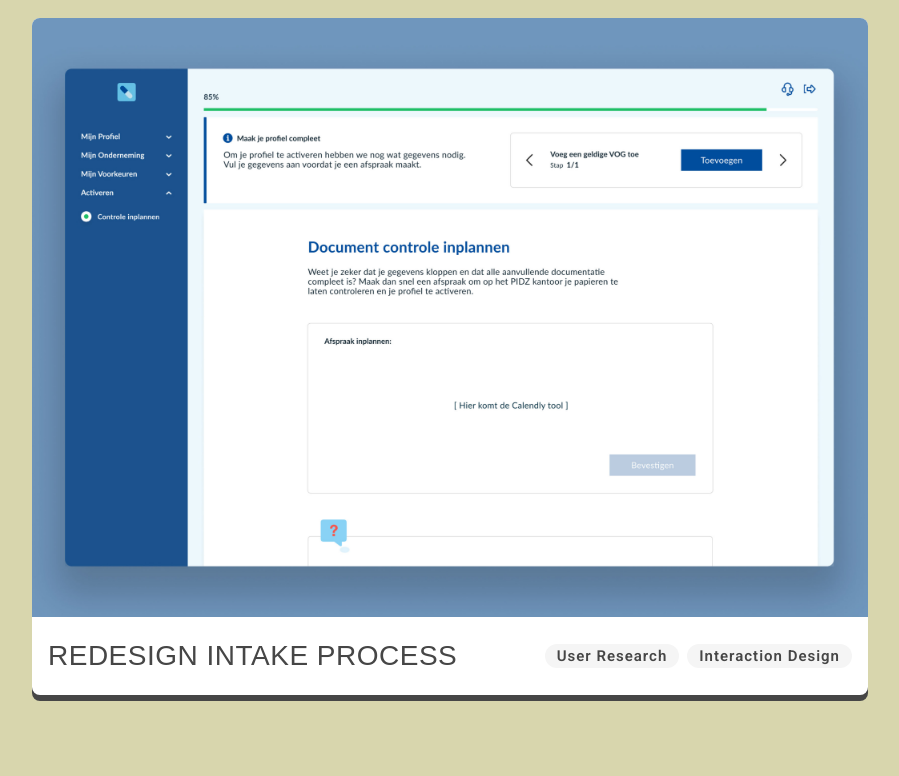
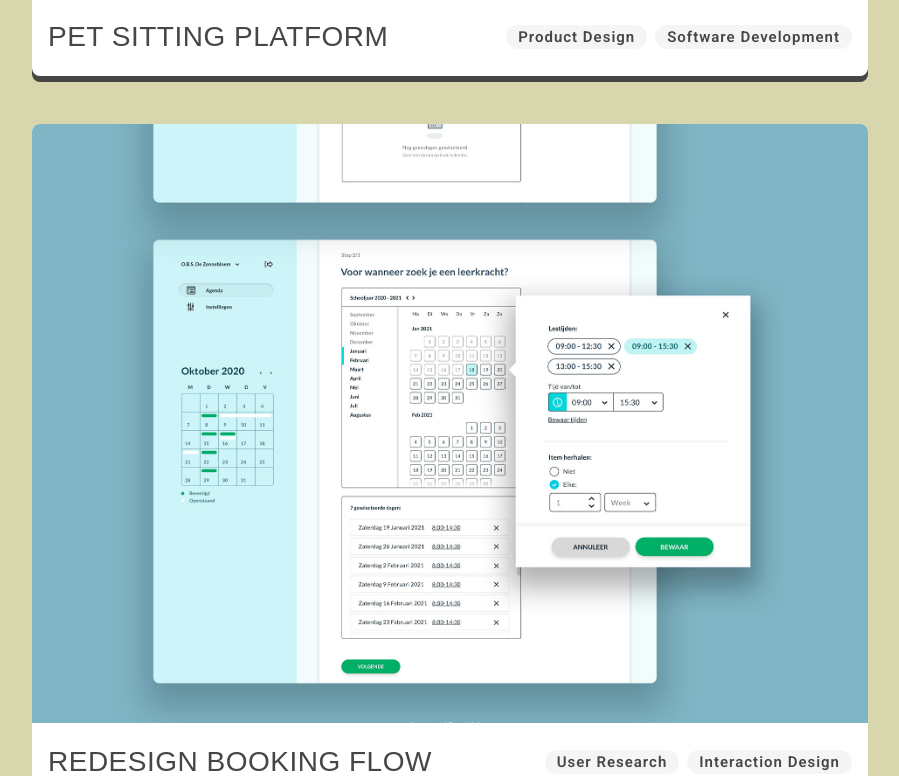
Before and after one commit to Ki-fi/portfolio, a React (Vite) app: page /projects in a window 1280 px wide. Shown: the part 1520-2296 px from the top of the page, without its empty margins (190-1089 px from the left). Built offline with nearby package versions, Linux system fonts and the light colour scheme; a web font is replaced by a local one.

Commit message:
Update project information

```diff
--- a/src/pages/projects/Projects.jsx
+++ b/src/pages/projects/Projects.jsx
@@ -7,12 +7,20 @@ import ProjectCard from "../../components/project-card/ProjectCard.jsx";
 import thumbnailProject1 from "../../assets/petnet/Mockup_Post.jpg";
 import thumbnailProject2 from "../../assets/EP/Mockup_Overview.jpg";
 import thumbnailProject3 from "../../assets/PIDZ/Mockup_login.jpg";
+import thumbnailProject4 from "../../assets/Qrabbl/Mockup_Datepicker.jpg";
 import Chip from "../../components/chip/Chip.jsx";
 import SEO from "../../components/SEO.jsx";
 import {useNavigate} from "react-router-dom";
 
 function Projects() {
     const navigate = useNavigate();
+
+    const openInNewTab = (url) => {
+        const newWindow = window.open(url, '_blank', 'noopener,noreferrer');
+        if (newWindow) newWindow.opener = null;
+    };
+
+    const onClickUrl = (url) => () => openInNewTab(url);
 
     return (
         <>
@@ -25,16 +33,40 @@ function Projects() {
                 <Header/>
             </header>
             <main className="projects-wrapper">
+
+            <div className="project-3">
+                <ProjectCard
+                    thumbnail={thumbnailProject3}
+                    projectTitle={"Redesign intake process"}
+                    onClick={onClickUrl("https://www.behance.net/gallery/226826743/Case-Study-Reducing-Bottlenecks-in-Onboarding")}
+                    chips={
+                        <>
+                            <Chip variant={"filled"} chipText={"User Research"}/>
+                            <Chip variant={"filled"} chipText={"Interaction Design"}/>
+                        </>}
+                />
+            </div>
             <div className="project-1">
                 <ProjectCard
                     thumbnail={thumbnailProject1}
                     projectTitle={"Pet sitting platform"}
-                    onClick={() => {}}
-                    // onClick={() => {navigate("/petnet")}}
+                    onClick={onClickUrl("https://www.behance.net/gallery/227208459/PET-NET-A-pet-sitting-social-network")}
                     chips={
                         <>
+                        <Chip variant={"filled"} chipText={"Product Design"}/>
                         <Chip variant={"filled"} chipText={"Software Development"}/>
-                        <Chip variant={"filled"} chipText={"Graduation project"}/>
+                        </>}
+                />
+            </div>
+            <div className="project-4">
+                <ProjectCard
+                    thumbnail={thumbnailProject4}
+                    projectTitle={"Redesign booking flow"}
+                    onClick={onClickUrl("https://www.behance.net/gallery/183804025/Case-Study-Redesigning-the-Booking-Flow")}
+                    chips={
+                        <>
+                        <Chip variant={"filled"} chipText={"User Research"}/>
+                        <Chip variant={"filled"} chipText={"Interaction Design"}/>
                         </>}
                 />
             </div>
@@ -42,23 +74,11 @@ function Projects() {
                 <ProjectCard
                     thumbnail={thumbnailProject2}
                     projectTitle={"Multi-user timeline"}
-                    onClick={() => {}}
+                    onClick={onClickUrl("https://www.behance.net/gallery/227171627/Case-Study-Designing-a-Multi-User-Timeline")}
                     chips={
                         <>
                             <Chip variant={"filled"} chipText={"Interaction Design"}/>
                             <Chip variant={"filled"} chipText={"Visual Design"}/>
-                        </>}
-                />
-            </div>
-            <div className="project-3">
-                <ProjectCard
-                    thumbnail={thumbnailProject3}
-                    projectTitle={"Redesign intake process"}
-                    onClick={() => {}}
-                    chips={
-                        <>
-                            <Chip variant={"filled"} chipText={"User Research"}/>
-                            <Chip variant={"filled"} chipText={"Interaction Design"}/>
                         </>}
                 />
             </div>
```
Also changed, not shown: src/assets/Qrabbl/Mockup_Datepicker.JPG (added).
